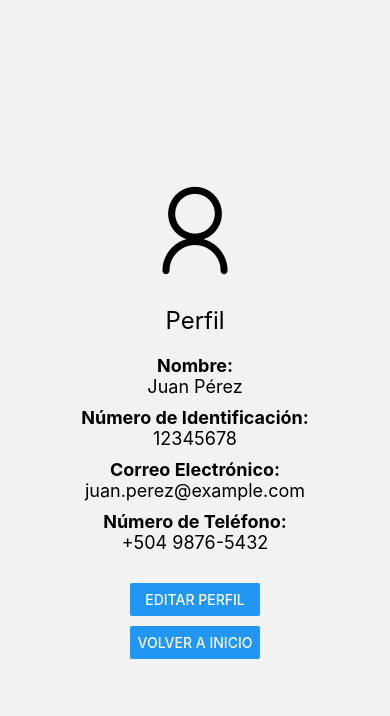
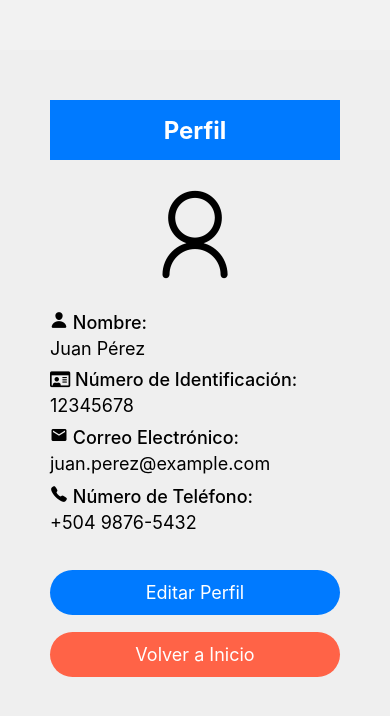
Before and after one commit to DesWeb-Movil-I/FrontEnd-transporte, a React Native app in the folder transporte/: screen /Perfil in a window 390 px wide. Shown: the top 716 px of the page. Built offline with nearby package versions, Linux system fonts and the light colour scheme.

Commit message:
commit ultimos cambios 1

```diff
--- a/transporte/components/HomeScreen.tsx
+++ b/transporte/components/HomeScreen.tsx
@@ -45,7 +45,7 @@ const HomeScreen = () => {
         <Text style={styles.buttonText}>Ver Informes</Text>
       </TouchableOpacity>
       <TouchableOpacity
-       style={[styles.buttonDos, { backgroundColor: "FF6347"}]}
+       style={[styles.buttonDos, { backgroundColor: "#FF5371"}]}
        onPress={handleNavigateToPerfil}>
         <Text style={styles.buttonText}>Ver Perfil</Text>
         </TouchableOpacity>
--- a/transporte/components/LoginScreen.tsx
+++ b/transporte/components/LoginScreen.tsx
@@ -1,6 +1,6 @@
 import axios from "axios";
 import React, { useState } from "react";
-import { View, TextInput, Button, StyleSheet, Image, Text, Platform, } from "react-native";
+import { View, TextInput, Button, StyleSheet, Image, Text, Platform } from "react-native";
 import { NativeStackNavigationProp } from "@react-navigation/native-stack";
 import { useNavigation } from "@react-navigation/native";
 import { RootStackParamList } from "./AppNavigator";
@@ -30,9 +30,7 @@ const LoginScreen = () => {
         navigation.navigate("Loading");
       }
     } catch (err) {
-       //console.error("Error al iniciar sesión:", err);
       setEstado("Usuario o Contraseña incorrectos!");
-
     }
   };
 
@@ -56,9 +54,6 @@ const LoginScreen = () => {
         />
         <View style={styles.buttonContainer}>
           <Button title="Entrar" onPress={handleLogin} />
-        </View>
-        <View style={styles.buttonContainerDos}>
-          <Button title="Registrar" onPress={handleLogin} />
         </View>
         {estado ? <Text style={styles.estado}>{estado}</Text> : null}
       </View>
--- a/transporte/components/PerfilScreen.tsx
+++ b/transporte/components/PerfilScreen.tsx
@@ -1,8 +1,12 @@
 import React, { useState } from 'react';
-import { View, Text, TextInput, StyleSheet, Button } from 'react-native';
+import { View, Text, TextInput, StyleSheet, TouchableOpacity, Platform, ToastAndroid } from 'react-native';
 import { NativeStackNavigationProp } from '@react-navigation/native-stack';
 import { RootStackParamList } from './AppNavigator';
 import AntDesign from '@expo/vector-icons/AntDesign';
+import { LinearGradient } from 'expo-linear-gradient';
+import Ionicons from '@expo/vector-icons/Ionicons';
+import FontAwesome5 from '@expo/vector-icons/FontAwesome5';
+import MaterialIcons from '@expo/vector-icons/MaterialIcons';
 
 type PerfilScreenNavigationProp = NativeStackNavigationProp<RootStackParamList, 'Perfil'>;
 
@@ -19,8 +23,14 @@ const PerfilScreen: React.FC<Props> = ({ navigation }) => {
 
   const handleEditProfile = () => {
     if (isEditing) {
-
       console.log('Perfil actualizado:', { name, idNumber, email, phone });
+      if (Platform.OS === "android") {
+        ToastAndroid.showWithGravity(
+          "Perfil actualizado con éxito",
+          ToastAndroid.SHORT,
+          ToastAndroid.BOTTOM
+        );
+      }
     }
     setIsEditing(!isEditing);
   };
@@ -30,11 +40,15 @@ const PerfilScreen: React.FC<Props> = ({ navigation }) => {
   };
 
   return (
-    <View style={styles.container}>
+    <LinearGradient colors={['#efefef', '#efefef']} style={styles.container}>
+      <View style={styles.navigationBar}>
+        <Text style={styles.logoText}>Perfil</Text>
+      </View>
       <AntDesign name="user" size={100} color="black" style={styles.logo} />
-      <Text style={styles.title}>Perfil</Text>
       <View style={styles.profileItem}>
-        <Text style={styles.label}>Nombre:</Text>
+        <Text style={styles.label}>
+          <Ionicons name="person" size={18} color="black" /> Nombre:
+        </Text>
         {isEditing ? (
           <TextInput
             style={styles.input}
@@ -46,7 +60,9 @@ const PerfilScreen: React.FC<Props> = ({ navigation }) => {
         )}
       </View>
       <View style={styles.profileItem}>
-        <Text style={styles.label}>Número de Identificación:</Text>
+        <Text style={styles.label}>
+          <FontAwesome5 name="id-card" size={18} color="black" /> Número de Identificación:
+        </Text>
         {isEditing ? (
           <TextInput
             style={styles.input}
@@ -58,7 +74,9 @@ const PerfilScreen: React.FC<Props> = ({ navigation }) => {
         )}
       </View>
       <View style={styles.profileItem}>
-        <Text style={styles.label}>Correo Electrónico:</Text>
+        <Text style={styles.label}>
+          <MaterialIcons name="email" size={18} color="black" /> Correo Electrónico:
+        </Text>
         {isEditing ? (
           <TextInput
             style={styles.input}
@@ -70,7 +88,9 @@ const PerfilScreen: React.FC<Props> = ({ navigation }) => {
         )}
       </View>
       <View style={styles.profileItem}>
-        <Text style={styles.label}>Número de Teléfono:</Text>
+        <Text style={styles.label}>
+          <Ionicons name="call" size={18} color="black" /> Número de Teléfono:
+        </Text>
         {isEditing ? (
           <TextInput
             style={styles.input}
@@ -82,55 +102,82 @@ const PerfilScreen: React.FC<Props> = ({ navigation }) => {
         )}
       </View>
       <View style={styles.buttonContainer}>
-        <View style={styles.buttonWrapper}>
-          <Button title={isEditing ? "Guardar" : "Editar Perfil"} onPress={handleEditProfile} />
-        </View>
-        <View style={styles.buttonWrapper}>
-          <Button title="Volver a Inicio" onPress={handleBackToHome} />
-        </View>
+        <TouchableOpacity style={styles.button} onPress={handleEditProfile}>
+          <Text style={styles.buttonText}>{isEditing ? "Guardar" : "Editar Perfil"}</Text>
+        </TouchableOpacity>
+        <TouchableOpacity style={[styles.button, { backgroundColor: "#FF6347" }]} onPress={handleBackToHome}>
+          <Text style={styles.buttonText}>Volver a Inicio</Text>
+        </TouchableOpacity>
       </View>
-    </View>
+    </LinearGradient>
   );
 };
 
 const styles = StyleSheet.create({
   container: {
     flex: 1,
+    alignItems: 'flex-start',
+    padding: Platform.OS === 'web' ? 50 : 20,
+    marginTop: 50,
+  },
+  navigationBar: {
+    width: '100%',
+    height: Platform.OS === 'web' ? 60 : 80,
     justifyContent: 'center',
     alignItems: 'center',
-    padding: 20,
+    backgroundColor: '#007AFF',
+    marginBottom: 20,
+  },
+  logoText: {
+    fontSize: 24,
+    fontWeight: 'bold',
+    color: '#FFFFFF',
   },
   logo: {
-    marginBottom: 20,
-  },
-  title: {
-    fontSize: 24,
+    alignSelf: 'center',
     marginBottom: 20,
   },
   profileItem: {
+    width: '100%',
     marginBottom: 10,
-    alignItems: 'center',
+    alignItems: 'flex-start',
   },
   label: {
     fontSize: 18,
-    fontWeight: 'bold',
+    fontWeight: '500',
+    marginBottom: 5,
+    color: '#000',
   },
   value: {
     fontSize: 18,
   },
   input: {
-    width: '80%',
-    height: 40,
-    borderColor: 'gray',
+    width: '100%',
+    height: Platform.OS === 'web' ? 40 : 50,
+    borderRadius: 10,
+    borderColor: '#FFF',
     borderWidth: 1,
-    marginBottom: 10,
+    marginBottom: 20,
     paddingHorizontal: 10,
+    backgroundColor: '#FFF',
+    fontSize: 16,
   },
   buttonContainer: {
+    width: '100%',
     marginTop: 20,
   },
-  buttonWrapper: {
+  button: {
+    width: '100%',
+    backgroundColor: '#007AFF',
+    paddingVertical: 12,
+    borderRadius: 50,
+    marginTop: 7,
     marginBottom: 10,
+    alignItems: 'center',
+  },
+  buttonText: {
+    color: '#FFFFFF',
+    fontSize: 18,
   },
 });
 
```
Lines whose indentation alone changed are shown as unchanged.
